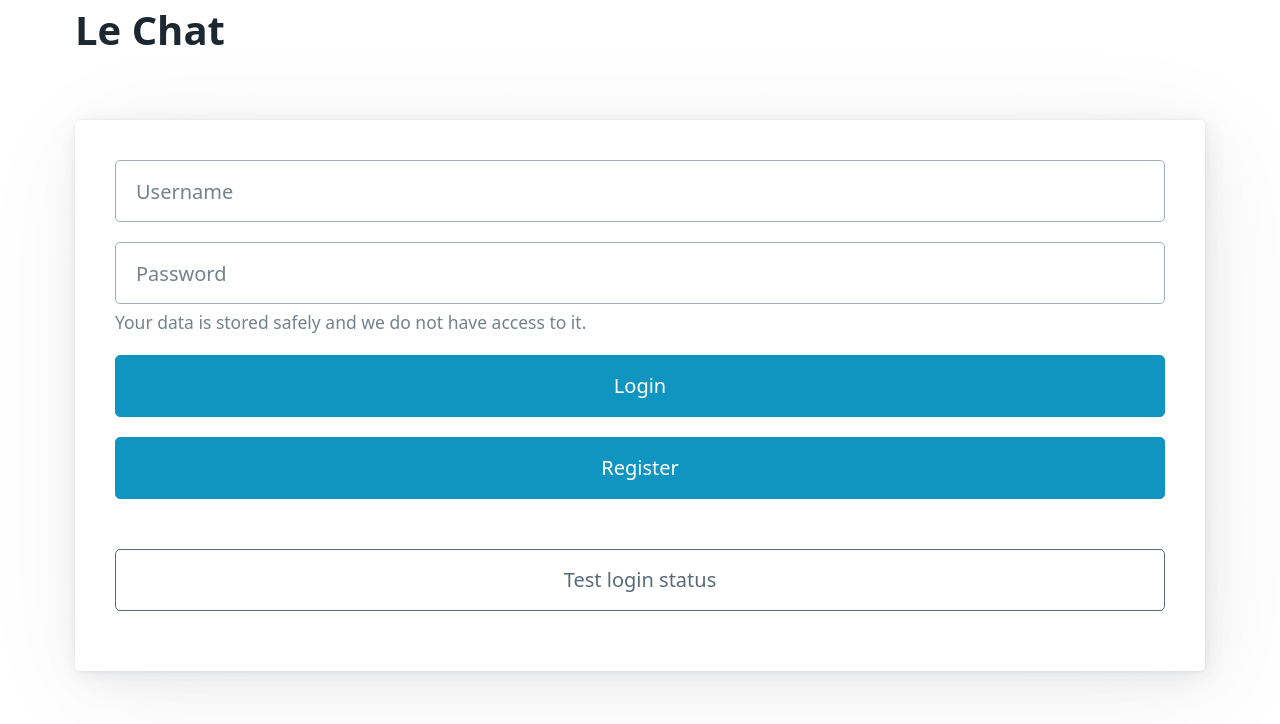
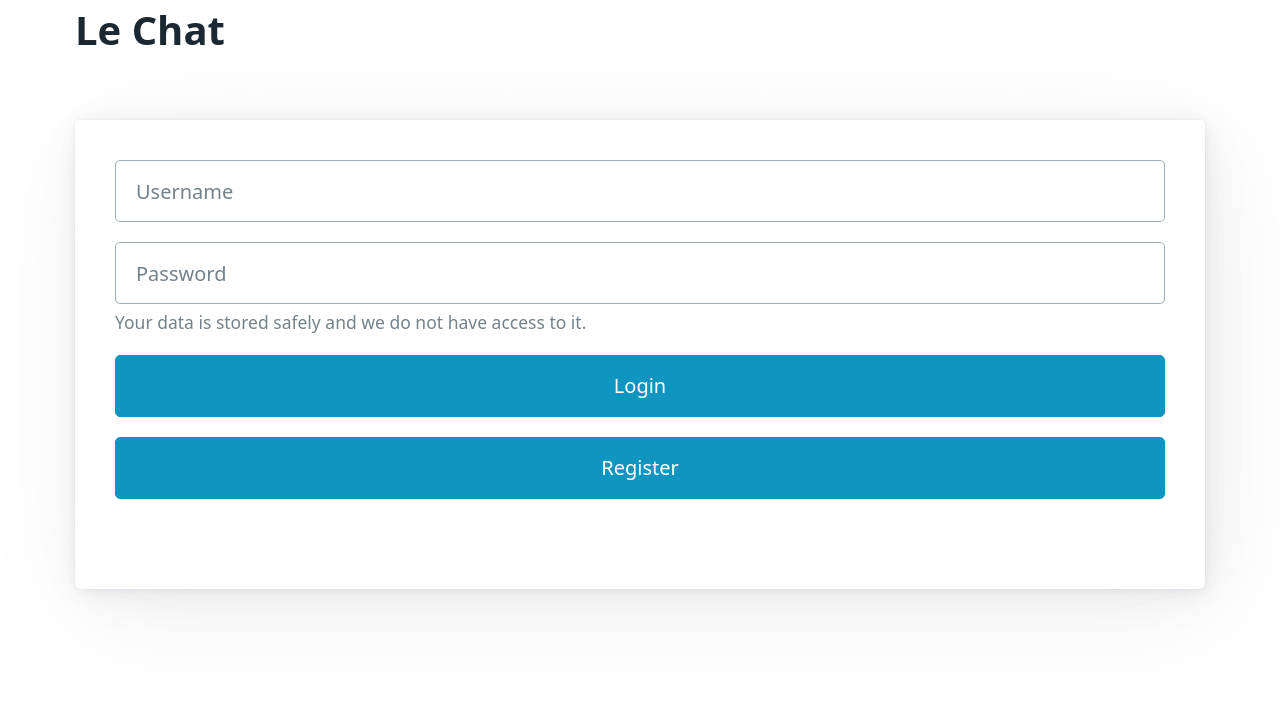
Before and after one commit to pcaracal/chat-site, an Angular app in the folder Frontend/: page / in a window 1280 px wide. Shown: the top 724 px of the page. Built offline with nearby package versions, Linux system fonts and the light colour scheme.

Commit message:
fix: remove unnecessary login check

```diff
--- a/Frontend/src/app/login/login.component.html
+++ b/Frontend/src/app/login/login.component.html
@@ -20,8 +20,8 @@
       <input type="submit" role="button" value="Register" (click)="handleRegister($event)"/>
     </form>
 
-    <button [ngClass]="loginSuccessful ? 'outline' : 'outline secondary'" (click)="handleCheckLogin($event)">Test login
-      status
-    </button>
+<!--    <button [ngClass]="loginSuccessful ? 'outline' : 'outline secondary'" (click)="handleCheckLogin($event)">Test login-->
+<!--      status-->
+<!--    </button>-->
   </article>
 </div>
--- a/Frontend/src/app/login/login.component.ts
+++ b/Frontend/src/app/login/login.component.ts
@@ -56,18 +56,19 @@ export class LoginComponent {
         next: (response: any) => {
           console.log("Login successful", response);
           this.setBearerToken(response.token);
+
+          this.apiService.loginGet().subscribe({
+            next: (response: any) => {
+              console.log("Check login successful", response);
+              this.setUserIdName(response.userId, response.username);
+            }
+          });
+
           this.router.navigate(["/overview"]);
         },
         error: (error: any) => {
           // TODO: Handle stuff like 401
           // console.log("Login failed", error);
-        }
-      });
-
-      this.apiService.loginGet().subscribe({
-        next: (response: any) => {
-          console.log("Check login successful", response);
-          this.setUserIdName(response.userId, response.username);
         }
       });
     }
```
